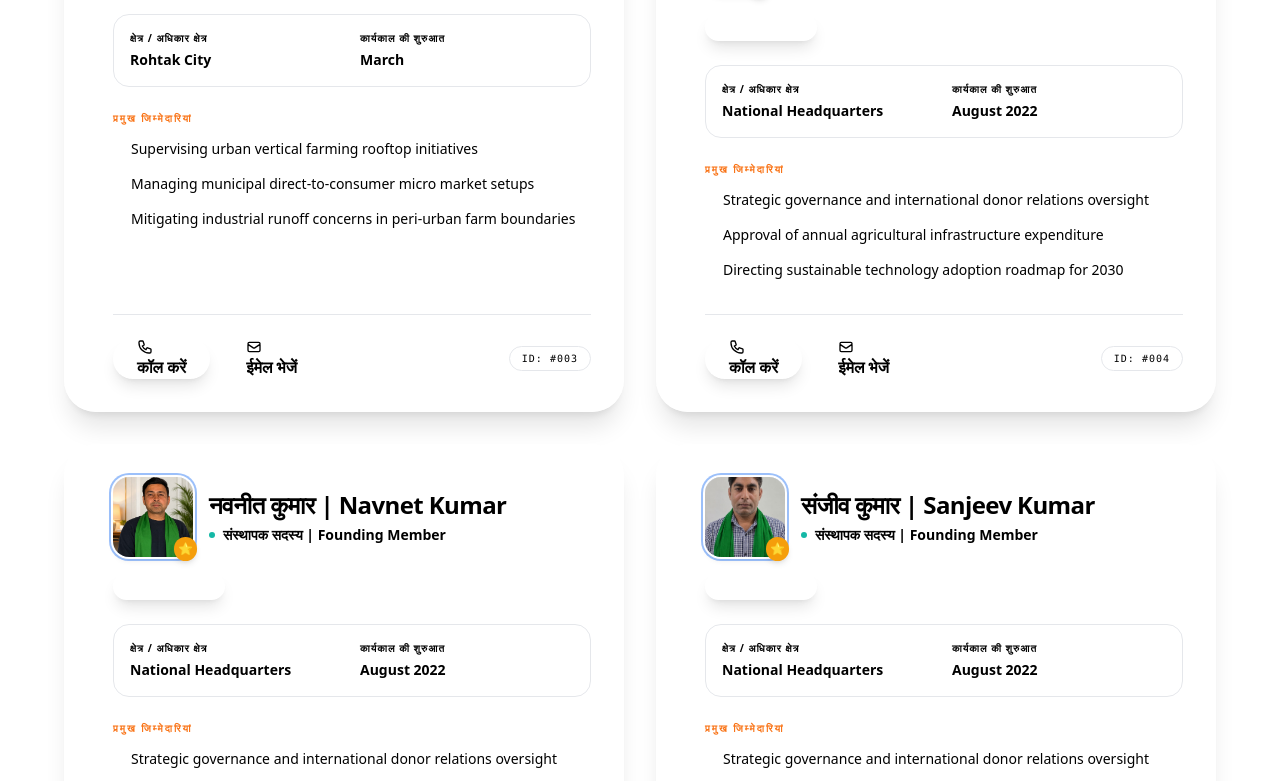
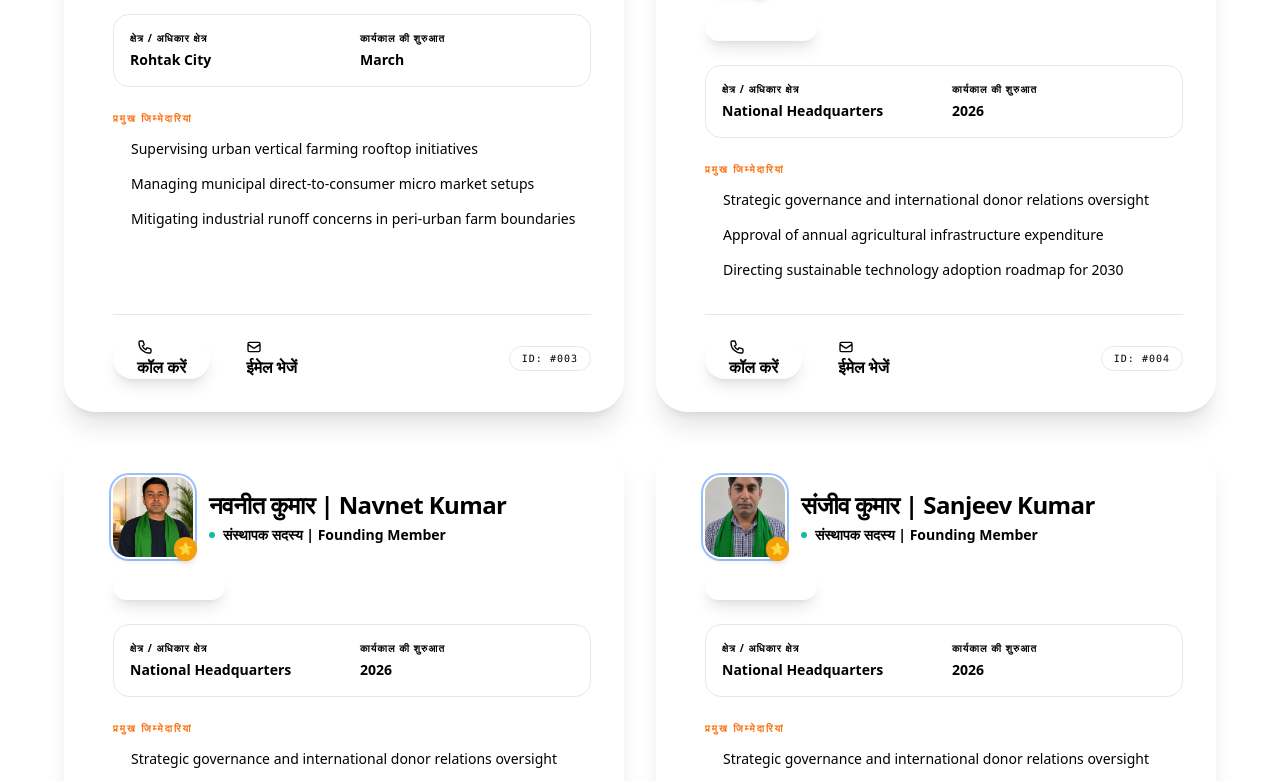
Before and after one commit to AnujHub03/Anterrastriya-kisian-union, a React (Vite) app: page /Leadership in a window 1280 px wide. Shown: the part 2039-2820 px from the top of the page. Built offline with nearby package versions, Linux system fonts and the light colour scheme; a web font is replaced by a local one.

Commit message:
Feat :fixing address

```diff
--- a/src/Pages/Home.jsx
+++ b/src/Pages/Home.jsx
@@ -109,7 +109,9 @@ const Home = () => {
 
         <div className="stat bg-base-200 border border-base-300 rounded-2xl p-6 shadow-md text-center">
           <div className="stat-title font-bold text-sm text-base-content opacity-70">{t.home.stat3Title}</div>
-          <div className="stat-value text-secondary my-2 text-2xl sm:text-3xl font-black">{t.home.stat3Value}</div>
+         <div className="stat-value text-secondary my-2 text-xl sm:text-2xl md:text-3xl font-black whitespace-normal break-words">
+    {t.home.stat3Value}
+  </div>
           <div className="stat-desc font-medium text-xs whitespace-normal">{t.home.stat3Desc}</div>
         </div>
       </div>
--- a/src/Pages/LanguageContext.jsx
+++ b/src/Pages/LanguageContext.jsx
@@ -42,7 +42,7 @@ export const LanguageProvider = ({ children }) => {
         stat2Desc:
           "फ़्रांस, जर्मनी, ऑस्ट्रेलिया, म्यामार और अफ़्रीका आंदोलनों का एकीकरण",
         stat3Title: "मुख्य प्रशासनिक केंद्र",
-        stat3Value: "गाँव बराला, जिला मेरठ,UP",
+        stat3Value: "गाँव बराला, जिला मेरठ-उत्तर प्रदेश, भारत 250221",
         stat3Desc: "भारत में स्थित मुख्य वैश्विक कार्यालय",
         // Pillars Section
         pillarsBadge: "मूल स्तंभ",
@@ -428,7 +428,7 @@ export const LanguageProvider = ({ children }) => {
         labelScope: "दायरा",
         valueScope: "वैश्विक (अंतर्राष्ट्रीय)",
         labelOffice: "मुख्यालय",
-        valueOffice: "बराला, मेरठ, भारत",
+        valueOffice:" भराला | Bharala",
         resBadge: "संकल्प",
         resolutionHeading: "प्रमुख संकल्प",
         res1: "किसानों और मजदूरों के अधिकारों के लिए निरंतर संघर्ष करना।",
@@ -1068,7 +1068,7 @@ export const LanguageProvider = ({ children }) => {
         stat2Desc:
           "Integration of movements across France, Germany, Australia, Myanmar, and Africa",
         stat3Title: "Main Administrative Hub",
-        stat3Value: "Village Brala, Meerut,UP",
+        stat3Value: "Village Brala, Meerut , UP , India 250221",
         stat3Desc: "Primary global office located in India",
         // Pillars Section
         pillarsBadge: "CORE PILLARS",
@@ -1567,7 +1567,7 @@ export const LanguageProvider = ({ children }) => {
         labelScope: "Scope",
         valueScope: "Global (International)",
         labelOffice: "Headquarters",
-        valueOffice: "Brala, Meerut, India",
+        valueOffice: "भराला | Bharala",
         resBadge: "Resolution",
         resolutionHeading: "Key Resolutions",
         res1: "To continuously struggle for the rights of farmers and laborers.",
--- a/src/Pages/LeadershipDir.jsx
+++ b/src/Pages/LeadershipDir.jsx
@@ -79,7 +79,7 @@ const LeadershipDirectory = () => {
       avatar: img1,
       email: "r.singh@agriorg.org",
       phone: "+91 98110 99887",
-      joinedDate: "August 2022",
+      joinedDate: "2026",
       responsibilities: [
         "Strategic governance and international donor relations oversight",
         "Approval of annual agricultural infrastructure expenditure",
@@ -95,7 +95,7 @@ const LeadershipDirectory = () => {
       avatar: img3,
       email: "r.singh@agriorg.org",
       phone: "+91 98110 99887",
-      joinedDate: "August 2022",
+      joinedDate: "2026",
       responsibilities: [
         "Strategic governance and international donor relations oversight",
         "Approval of annual agricultural infrastructure expenditure",
@@ -111,7 +111,7 @@ const LeadershipDirectory = () => {
       avatar: img4,
       email: "r.singh@agriorg.org",
       phone: "+91 98110 99887",
-      joinedDate: "August 2022",
+      joinedDate: "2026",
       responsibilities: [
         "Strategic governance and international donor relations oversight",
         "Approval of annual agricultural infrastructure expenditure",
@@ -127,7 +127,7 @@ const LeadershipDirectory = () => {
       avatar: img6,
       email: "r.singh@agriorg.org",
       phone: "+91 98110 99887",
-      joinedDate: "August 2022",
+      joinedDate: "2026",
       responsibilities: [
         "Strategic governance and international donor relations oversight",
         "Approval of annual agricultural infrastructure expenditure",
@@ -143,7 +143,7 @@ const LeadershipDirectory = () => {
       avatar: img11,
       email: "r.singh@agriorg.org",
       phone: "+91 98110 99887",
-      joinedDate: "August 2022",
+      joinedDate: "2026",
       responsibilities: [
         "Strategic governance and international donor relations oversight",
         "Approval of annual agricultural infrastructure expenditure",
@@ -159,7 +159,7 @@ const LeadershipDirectory = () => {
       avatar: img14,
       email: "r.singh@agriorg.org",
       phone: "+91 98110 99887",
-      joinedDate: "August 2022",
+      joinedDate: "2026",
       responsibilities: [
         "Strategic governance and international donor relations oversight",
         "Approval of annual agricultural infrastructure expenditure",
@@ -175,7 +175,7 @@ const LeadershipDirectory = () => {
       avatar: img15,
       email: "r.singh@agriorg.org",
       phone: "+91 98110 99887",
-      joinedDate: "August 2022",
+      joinedDate: "2026",
       responsibilities: [
         "Strategic governance and international donor relations oversight",
         "Approval of annual agricultural infrastructure expenditure",
@@ -191,7 +191,7 @@ const LeadershipDirectory = () => {
       avatar: img20,
       email: "r.singh@agriorg.org",
       phone: "+91 98110 99887",
-      joinedDate: "August 2022",
+      joinedDate: "2026",
       responsibilities: [
         "Strategic governance and international donor relations oversight",
         "Approval of annual agricultural infrastructure expenditure",
@@ -207,7 +207,7 @@ const LeadershipDirectory = () => {
       avatar: img12,
       email: "r.singh@agriorg.org",
       phone: "+91 98110 99887",
-      joinedDate: "August 2022",
+      joinedDate: "2026",
       responsibilities: [
         "Strategic governance and international donor relations oversight",
         "Approval of annual agricultural infrastructure expenditure",
@@ -223,7 +223,7 @@ const LeadershipDirectory = () => {
       avatar: img13,
       email: "r.singh@agriorg.org",
       phone: "+91 98110 99887",
-      joinedDate: "August 2022",
+      joinedDate: "2026",
       responsibilities: [
         "Strategic governance and international donor relations oversight",
         "Approval of annual agricultural infrastructure expenditure",
@@ -239,7 +239,7 @@ const LeadershipDirectory = () => {
       avatar: img10,
       email: "r.singh@agriorg.org",
       phone: "+91 98110 99887",
-      joinedDate: "August 2022",
+      joinedDate: "2026",
       responsibilities: [
         "Strategic governance and international donor relations oversight",
         "Approval of annual agricultural infrastructure expenditure",
@@ -255,7 +255,7 @@ const LeadershipDirectory = () => {
       avatar: img8,
       email: "r.singh@agriorg.org",
       phone: "+91 98110 99887",
-      joinedDate: "August 2022",
+      joinedDate: "2026",
       responsibilities: [
         "Strategic governance and international donor relations oversight",
         "Approval of annual agricultural infrastructure expenditure",
@@ -271,7 +271,7 @@ const LeadershipDirectory = () => {
       avatar: img7,
       email: "r.singh@agriorg.org",
       phone: "+91 98110 99887",
-      joinedDate: "August 2022",
+      joinedDate: "2026",
       responsibilities: [
         "Strategic governance and international donor relations oversight",
         "Approval of annual agricultural infrastructure expenditure",
```
